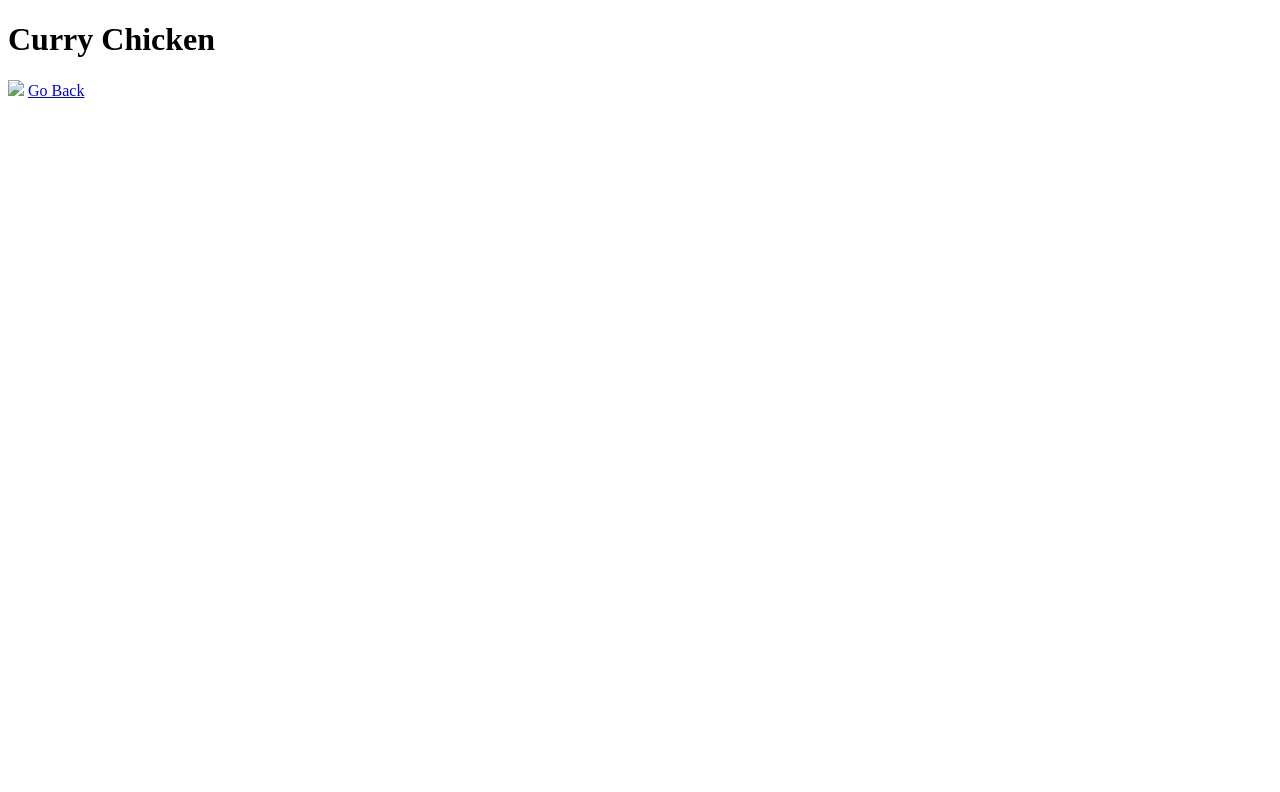
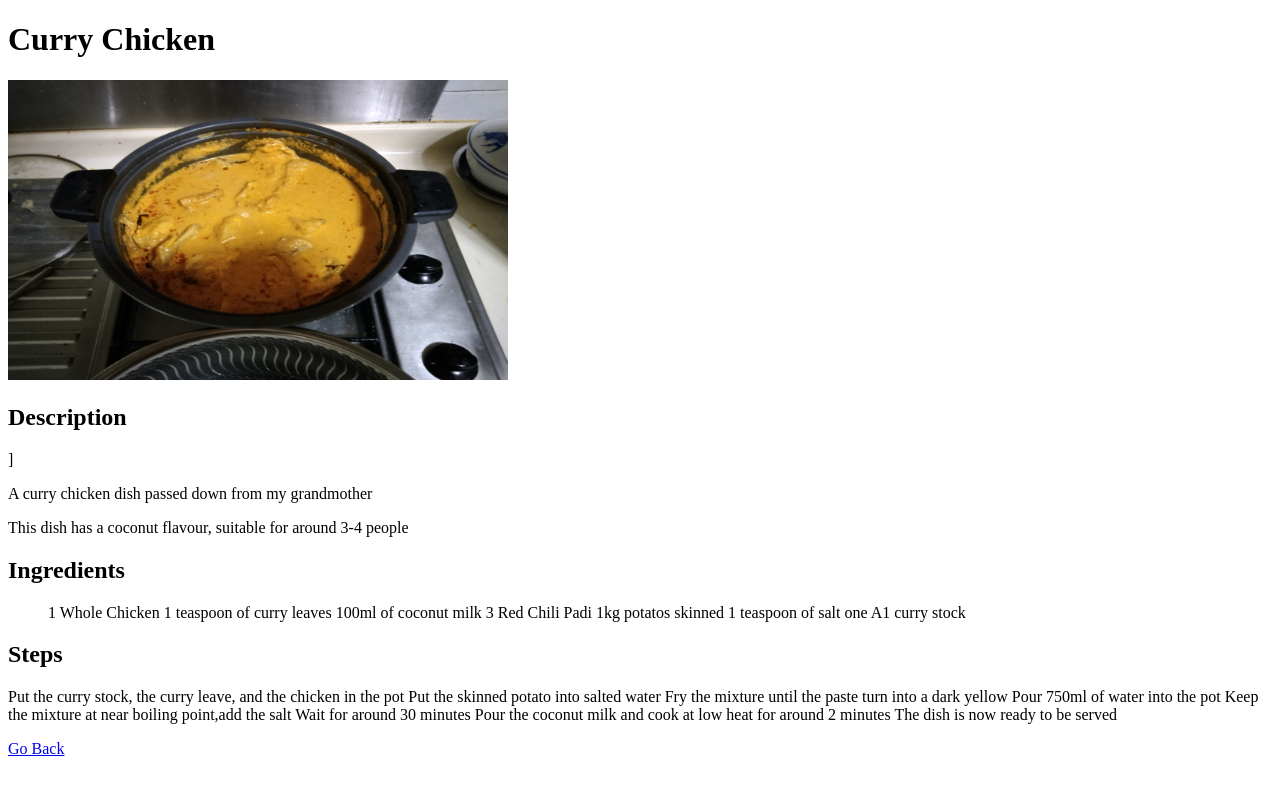
Before and after one commit to 8holic/BryanTheOdinProjectProjects, a plain HTML site: page Recipe/recipe/Curry Chicken.html in a window 1280 px wide. Drawn offline with Linux system fonts and the light colour scheme.

Commit message:
Added in the strucutre to display on curry chicken

```diff
--- a/Recipe/recipe/Curry Chicken.html
+++ b/Recipe/recipe/Curry Chicken.html
@@ -7,10 +7,37 @@
 
 <body>
     <h1>Curry Chicken</h1>
-    <img src="images/Curry Chicken.jpeg">
+    <img src="../images/Curry Chicken.jpeg" alt="Curry Chicken" width="500" height="300">
+    <h2>Description</h2>]
+    <p>A curry chicken dish passed down from my grandmother</p>
+    <p>This dish has a coconut flavour, suitable for around 3-4 people</p>
+    <h2>Ingredients</h2>
+    <ul>
+        <l1>1 Whole Chicken</l1>
+        <l1>1 teaspoon of curry leaves</l1>
+        <l1>100ml of coconut milk</l1>
+        <l1>3 Red Chili Padi</l1>
+        <l1>1kg potatos skinned</l1>
+        <l1>1 teaspoon of salt</l1>
+        <l1>one A1 curry stock</l1>
+    </ul>
+
+    <h2>Steps</h2>
+    <o1>
+        <l1>Put the curry stock, the curry leave, and the chicken in the pot</l1>
+        <l1>Put the skinned potato into salted water</l1>
+        <l1>Fry the mixture until the paste turn into a dark yellow</l1>
+        <l1>Pour 750ml of water into the pot</l1>
+        <l1>Keep the mixture at near boiling point,add the salt</l1>
+        <l1>Wait for around 30 minutes</l1>
+        <l1>Pour the coconut milk and cook at low heat for around 2 minutes</l1>
+        <l1>The dish is now ready to be served</l1>
+
+    </o1>
 
 
 
-    <a href="index.html">Go Back</a>
+    <p><a href="../index.html">Go Back</a></p>
+
 
 </body>
```
Also changed, not shown: Recipe/index.html (+1 -1 lines).
